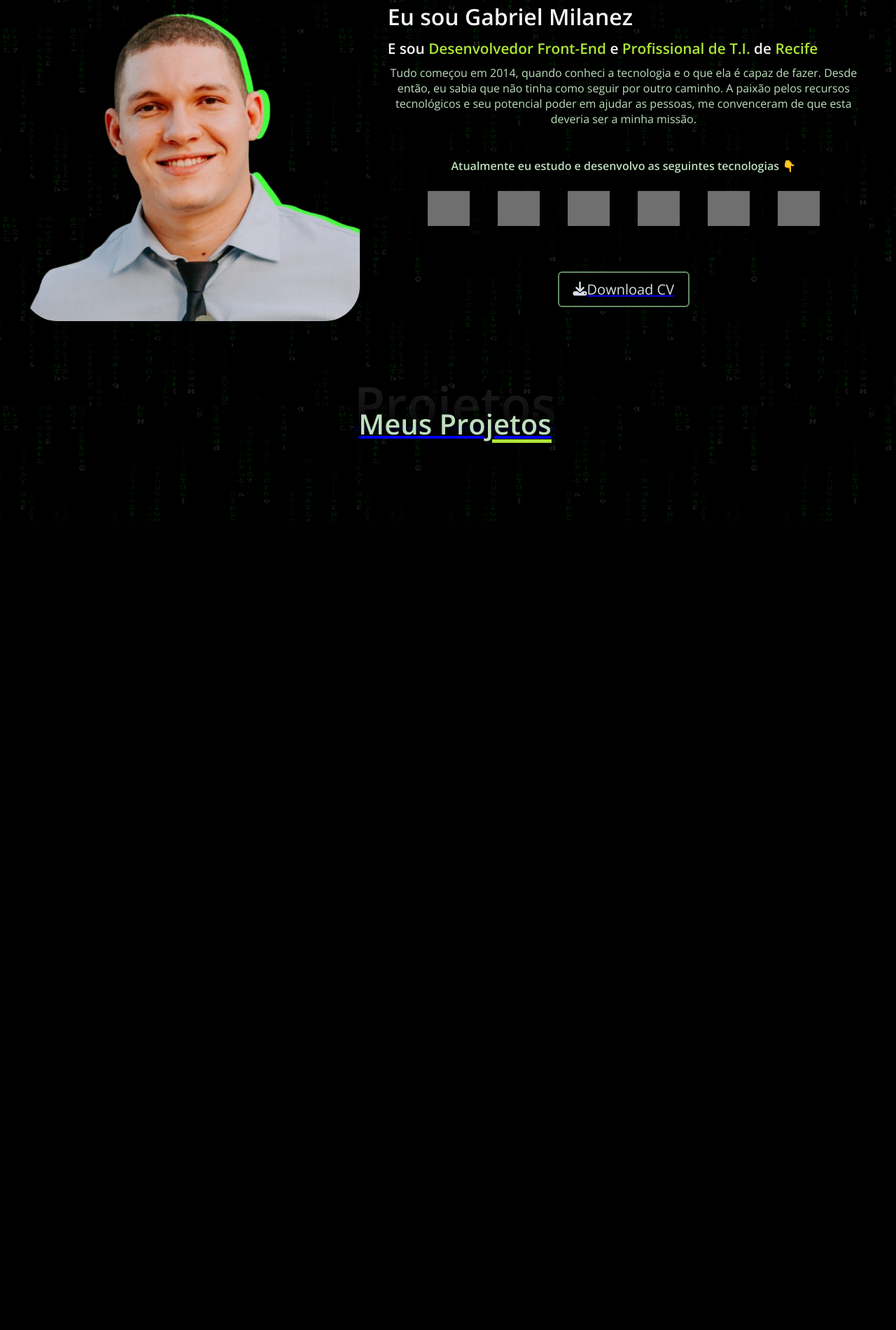
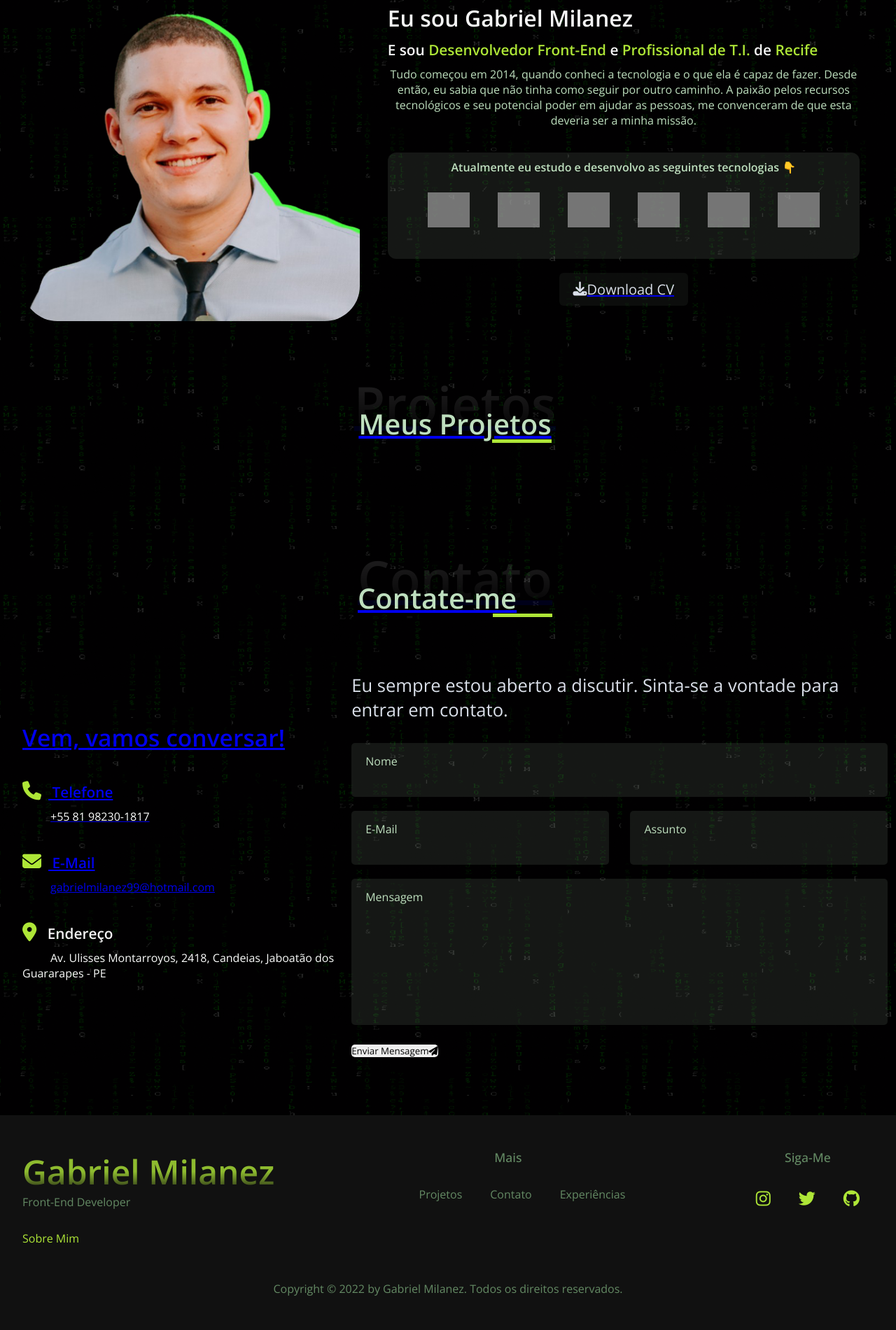
Before and after one commit to miilanez/portfolio-gabriel-milanez, a PHP site: page / in a window 1280 px wide. Shown: the part 1040-2941 px from the top of the page at 70% size. Before the commit the page ends 1785 px from the top, so only its background shows below. Run offline with PHP 8.4, Linux system fonts and the light colour scheme; some libraries are stand-ins or nearby versions; grey boxes are pictures that could not be loaded.

Commit message:
Criação do formulário de contato e footer

```diff
--- a/css/style.css
+++ b/css/style.css
@@ -280,8 +280,8 @@ nav .menu-btn i{
   cursor: pointer;
   border-radius: 6px;
   outline: none;
-  border: 2px solid #648A64;
-  background: rgba(0, 0, 0, .67);
+  border: none;
+  background: #bedfbe0e;
   transition: all 0.3s ease;
 }
 
@@ -432,7 +458,7 @@ configuração abaixo apenas para destaque da área sobre
 }
 
 .card-competences {
-  background: rgba(0, 0, 0, .67);
+  background: #bedfbe1a;
   margin: 10px 0 20px;
   padding: 10px 20px 20px 20px;
   border-radius: 12px;
@@ -468,9 +494,164 @@ configuração abaixo apenas para destaque da área sobre
 
 /* Section Contact-Me*/
 
+.contact .container .content {
+  display: flex;
+  justify-content: space-between;
+  width: 100%;
+}
 
+.contact-left h2 {
+  font-size: 2.1em;
+  font-weight: 800;
+  margin-bottom: 40px;
+}
+
+.contact-list li {
+  margin-bottom: 40px;
+  list-style: none;
+}
+
+.contact-list li h3{
+  font-size: 1.3em;
+  font-weight: 600;
+  margin-bottom: 10px;
+}
+
+.contact-list li h3 i{
+  color:#AEE637;
+  font-size: 1.3em;
+  margin-right: 10px;
+}
+
+.contact-list li span {
+  color:#fbfcfb;
+  margin-left: 40px;
+}
+
+.contact-list li span a {
+  color:#2b2e2b;
+}
+
+.contact-right p {
+  color: #dadfe9;
+  font-size: 1.6em;
+  margin-bottom: 30px;
+}
+
+.contact-form input, .contact-form textarea {
+  border: none;
+  color: #AEE637;
+  background: #bedfbe1a;
+  font-size: 1em;
+  margin-bottom: 20px;
+  padding: 15px 40px 40px 20px;
+  border-radius: 5px;
+}
+
+.contact-form textarea {
+  width: 100%;
+  resize: none;
+}
+
+::placeholder {
+  color:#bedfbe;
+}
+
+.contact-form .first-row input {
+  width: 100%;
+}
+
+.contact-form .second-row {
+  display: flex;
+  justify-content: space-between;
+}
+
+.contact-form .second-row input {
+  width: 48%;
+}
+
+.contact-form .button-contact {
+  border: none;
+  margin-top: 0;
+  border-radius: 5px;
+  cursor: pointer;
+}
 
 /* Section Footer*/
+
+footer {
+  display: flex;
+  justify-content: center;
+  align-items: center;
+  flex-direction: column;
+  background: #111;
+  width: 100%;
+  margin-top: 50px;
+  padding: 3rem 2rem;
+  color: #648A64;
+}
+
+footer a {
+  color: #AEE637;
+}
+
+.footer-container {
+  display: flex;
+  justify-content: space-between;
+  width: 100%;
+  max-width: 1300px;
+}
+
+.footer-container .about h2 {
+  font-size: 3em;
+  font-weight: 600;
+  background: linear-gradient(to top, transparent 0%, #aee637 50%) ;
+  -webkit-background-clip: text;
+  -webkit-text-fill-color: transparent;
+  opacity: .8;
+}
+
+.footer-container .about a {
+  text-decoration: none;
+}
+
+.footer-container .about p {
+  font-size: 1em;
+  font-weight: 300;
+  margin-bottom: 30px;
+}
+
+.footer-container .info, .footer-container .follow {
+  display: flex;
+  align-items: center;
+  flex-direction: column;
+}
+
+.footer-container .info h3, .footer-container .follow h3{
+  font-size: 1.1em;
+  font-weight: 500;
+  margin-bottom: 30px;
+}
+
+.footer-container .info ul, .footer-container .follow ul{
+  display: flex;
+  list-style: none;
+}
+
+.footer-container .info a {
+  margin: 20px;
+}
+
+.footer-container .follow a {
+  font-size: 1.5em;
+  margin: 20px;
+}
+
+.footer-copyright p {
+  font-size: 1em;
+  font-weight: 300;
+  margin-top: 50px;
+}
 
 
 
--- a/index.html
+++ b/index.html
@@ -40,10 +40,10 @@
             </ul>
 
         </nav>
-        <hr>
+
     </header>
     <!--Navbar Section End-->
-    <main>
+
         <!--Home Section Start-->
         <section class="home-section flex-center" id="home">
             <div class="home-container">
@@ -97,13 +97,13 @@
                         <div class="card-competences">
                             <p class="title-card-competences">Atualmente eu estudo e desenvolvo as seguintes tecnologias 👇</p>
                             <div class="language-icons flex-center">
-                            <a href="https://github.com/miilanez/javascript" target="_blank"><img alt="JavaScript" src="https://upload.wikimedia.org/wikipedia/commons/thumb/b/ba/Javascript_badge.svg/1200px-Javascript_badge.svg.png">
-                            <a href="https://github.com/miilanez/javascript" target="_blank"><img alt="ReactJS" src="https://raw.githubusercontent.com/devicons/devicon/master/icons/react/react-original.svg">
-                            <a href="https://github.com/miilanez/front-end" target="_blank"><img alt="HTML 5" src="https://raw.githubusercontent.com/devicons/devicon/master/icons/html5/html5-original.svg">
-                            <a href="https://github.com/miilanez/front-end" target="_blank"><img alt="CSS 3" src="https://raw.githubusercontent.com/devicons/devicon/master/icons/css3/css3-original.svg">
-                            <a href="https://github.com/miilanez/python" target="_blank"><img alt="Python" src="https://raw.githubusercontent.com/devicons/devicon/master/icons/python/python-original.svg">
-                            <a href="https://github.com/miilanez/java" target="_blank"><img alt="Java" src="https://cdn.icon-icons.com/icons2/2415/PNG/512/java_original_wordmark_logo_icon_146459.png">
-                            <!--<a href="https://github.com/miilanez/c" target="_blank"><img  alt="Miila-Csharp" src="https://raw.githubusercontent.com/devicons/devicon/master/icons/csharp/csharp-original.svg">--></div>
+                            <a href="#" target="_blank"><img alt="JavaScript" src="https://upload.wikimedia.org/wikipedia/commons/thumb/b/ba/Javascript_badge.svg/1200px-Javascript_badge.svg.png">
+                            <a href="#" target="_blank"><img alt="ReactJS" src="https://raw.githubusercontent.com/devicons/devicon/master/icons/react/react-original.svg">
+                            <a href="#" target="_blank"><img alt="HTML 5" src="https://raw.githubusercontent.com/devicons/devicon/master/icons/html5/html5-original.svg">
+                            <a href="#" target="_blank"><img alt="CSS 3" src="https://raw.githubusercontent.com/devicons/devicon/master/icons/css3/css3-original.svg">
+                            <a href="#" target="_blank"><img alt="Python" src="https://raw.githubusercontent.com/devicons/devicon/master/icons/python/python-original.svg">
+                            <a href="#" target="_blank"><img alt="Java" src="https://cdn.icon-icons.com/icons2/2415/PNG/512/java_original_wordmark_logo_icon_146459.png">
+                            <!--<a href="#" target="_blank"><img  alt="Miila-Csharp" src="https://raw.githubusercontent.com/devicons/devicon/master/icons/csharp/csharp-original.svg">--></div>
                         </div>
                         <div class="button-about">
                             <button><i class="fas fa-download" aria-hidden="true"></i> Download CV </button>
@@ -125,28 +125,89 @@
         </section>
         <!--Projects Section End-->
         <!--Contact-me Section Start-->
+
+        <section class="contact section" id="contatos">
+            <div class="container flex-center">
+                <h1 class="section-title-01">Contato</h1>
+                <h2 class="section-title-02">Contate-me</h2>
+                <div class="content flex-center">
+                    <div class="contact-left">
+                        <h2>Vem, vamos conversar!</h2>
+                        <ul class="contact-list">
+                            <li>
+                                <h3 class="item-title"><i class="fas fa-phone"></i> Telefone </h3>
+                                <span>+55 81 98230-1817</span>
+                            </li>
+                            <li>
+                                <h3 class="item-title"><i class="fas fa-envelope"></i> E-Mail </h3>
+                                <span><a href="mailto:gabrielmilanez99@hotmail.com">gabrielmilanez99@hotmail.com</a></span>
+                            </li>
+                            <li>
+                                <h3 class="item-title"><i class="fas fa-map-marker-alt"></i> Endereço </h3>
+                                <span>Av. Ulisses Montarroyos, 2418, Candeias, Jaboatão dos Guararapes - PE</span>
+                            </li>
+                        </ul>
+                    </div>
+                    <div class="contact-right">
+                        <p>Eu sempre estou aberto a discutir. Sinta-se a vontade para entrar em contato.</p>
+                        <form action="" class="contact-form">
+                            <div class="first-row">
+                                <input type="text" placeholder="Nome">
+                            </div>
+                            <div class="second-row">
+                                <input type="email" placeholder="E-Mail">
+                                <input type="text" placeholder="Assunto">
+                            </div>
+                            <div class="third-row">
+                                <textarea name="message" id="" rows="7" placeholder="Mensagem"></textarea>
+                            </div>
+                            <button class="button-contact" type="submit">Enviar Mensagem<i class="fas fa-paper-plane"></i></button>
+                        </form>
+                    </div>
+                </div>
+            </div>
+        </section>
         <!--Contact-me Section End-->
-
-    </main>
-
-    <!--Main - Sobre-->
-
-    <!--
-
-    <h1>Página Portfolio</h1>
-    <p>Texto da página</p>
 
 
 
 
+    <!--Footer Section Start-->
 
--->
-    <!--Footer
-    <hr>
     <footer>
-        <p>Copyright &copy; 2022 Gabriel Milanez</p>
-    </footer> -->
+        <div class="footer-container">
+            <div class="about group">
+                <h2>Gabriel Milanez</h2>
+                <p>Front-End Developer</p>
+                <a href="#sobre">Sobre Mim</a>
+            </div>
+            <div class="hr"></div>
+            <div class="info group">
+                <h3>Mais</h3>
+                <ul>
+                    <li><a href="#projetos"></a>Projetos</li>
+                    <li><a href="#contato"></a>Contato</li>
+                    <li><a href="/experiencias.html"></a>Experiências</li>
+                </ul>
+            </div>
+            <div class="hr"></div>
+            <div class="follow group">
+                <h3>Siga-Me</h3>
+            <ul>
+                <li><a href=""><i class="fab fa-instagram"></i></a></li>
+                <li><a href=""><i class="fab fa-twitter"></i></a></li>
+                <li><a href=""><i class="fab fa-github"></i></a></li>
+            </ul>
+            </div>
 
+        </div>
+        <div class="footer-copyright group">
+            <p>Copyright &copy; 2022 by Gabriel Milanez. Todos os direitos reservados.</p>
+        </div>
+
+    </footer>
+
+    <!--Footer Section End-->
     <script src="js/script.js"></script>
 </body>
 
```
Also changed, not shown: other parts of css/style.css (+28 -2 lines).
